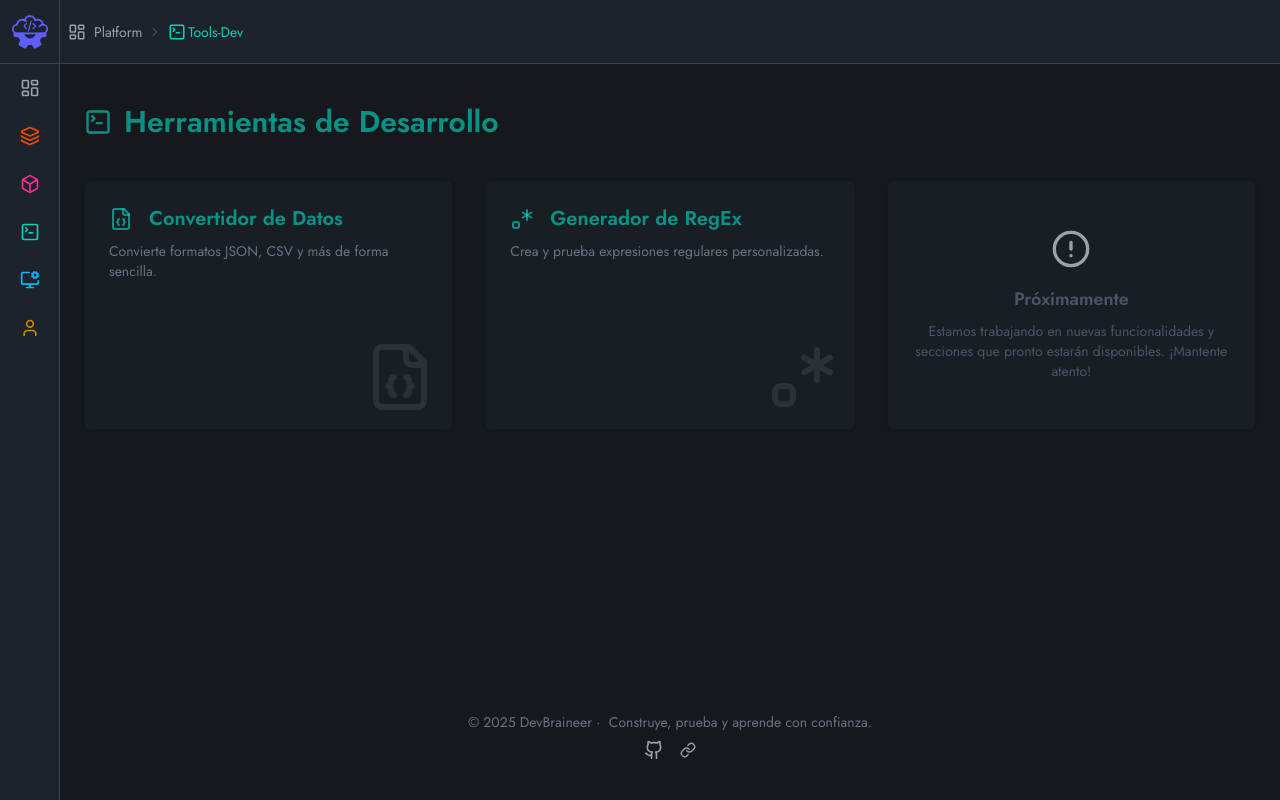
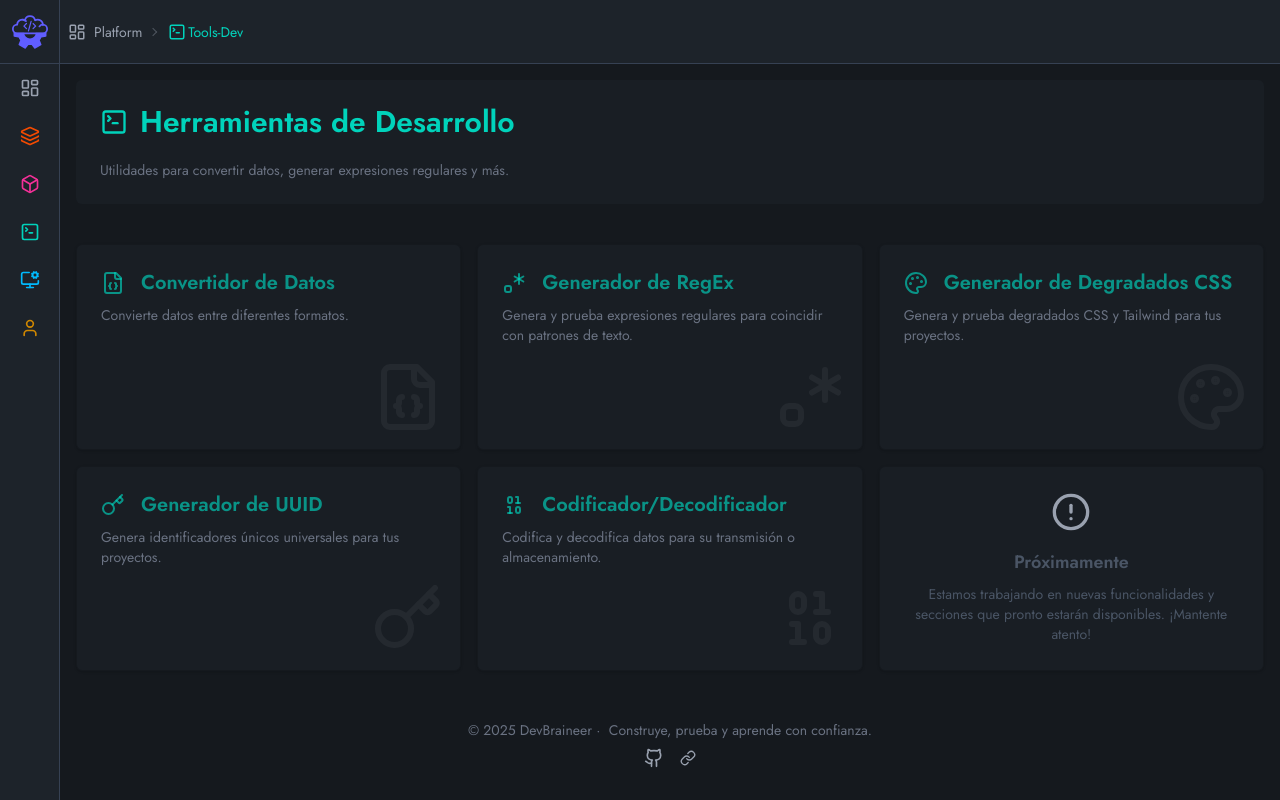
Before and after one commit to AletzMan/devbraineer, a Next.js app: page /platform/tools-dev in a window 1280 px wide. Built offline with nearby package versions, Linux system fonts and the light colour scheme.

Commit message:
refactor: Update ToolsDevHome to use LayoutSection component for improved structure

```diff
--- a/src/app/platform/tools-dev/page.tsx
+++ b/src/app/platform/tools-dev/page.tsx
@@ -1,63 +1,5 @@
-import { SquareTerminalIcon, FileJsonIcon, RegexIcon, AlertCircle } from 'lucide-react';
-import { SiteFooter } from '../componentes/SiteFooter';
-
-const menuData = [
-    {
-        label: 'Convertidor de Datos',
-        description: 'Convierte formatos JSON, CSV y más de forma sencilla.',
-        href: '/platform/tools-dev/converter',
-        icon: FileJsonIcon,
-        color: 'text-accent/65',
-    },
-    {
-        label: 'Generador de RegEx',
-        description: 'Crea y prueba expresiones regulares personalizadas.',
-        href: '/platform/tools-dev/regex',
-        icon: RegexIcon,
-        color: 'text-accent/65',
-    },
-];
+import LayoutSection from '../componentes/LayoutSection';
 
 export default function ToolsDevHome() {
-    return (
-        <div className="max-w-(--max-width) mx-auto px-6 py-10 flex flex-col h-[calc(100svh-4rem)] flex-grow overflow-y-auto scrollbar-thin">
-            <h1 className={`text-3xl font-semibold mb-10 flex items-center gap-3 ${menuData[0].color}`}>
-                <SquareTerminalIcon className={`w-7 h-7 ${menuData[0].color}`} />
-                Herramientas de Desarrollo
-            </h1>
-
-            <div className="grid gap-8 grid-cols-[repeat(auto-fill,minmax(340px,1fr))] flex-grow">
-                {menuData.map(({ label, description, href, icon: Icon, color }) => (
-                    <div
-                        key={label}
-                        className="bg-base-200 relative rounded-md border border-base-300 max-h-[250px] shadow-sm p-6 hover:shadow-md transition-shadow duration-300">
-                        <Icon
-                            className="absolute bottom-4 right-4 size-18 opacity-10 pointer-events-none select-none text-gray-300"
-                            aria-hidden="true"
-                        />
-                        <a
-                            href={href}
-                            className={`flex items-center gap-4 mb-2 group ${color} hover:brightness-90 transition duration-300`}>
-                            <Icon className={`${color} w-6 h-6 flex-shrink-0`} />
-                            <h2 className={`text-xl font-semibold ${color} group-hover:underline`}>{label}</h2>
-                        </a>
-
-                        {description && <p className="text-sm text-gray-500">{description}</p>}
-                    </div>
-                ))}
-
-                {/* Último recuadro de aviso */}
-                <div className="bg-base-200 rounded-md border border-base-300 max-h-[250px] shadow-sm p-6 flex flex-col justify-center items-center text-center text-gray-600">
-                    <AlertCircle className="w-10 h-10 mb-4 text-gray-400" />
-                    <h2 className="text-lg font-semibold mb-2">Próximamente</h2>
-                    <p className="text-sm max-w-xs">
-                        Estamos trabajando en nuevas funcionalidades y secciones que pronto estarán disponibles.
-                        ¡Mantente atento!
-                    </p>
-                </div>
-            </div>
-
-            <SiteFooter />
-        </div>
-    );
+    return <LayoutSection title="Herramientas de Desarrollo" />;
 }
```
